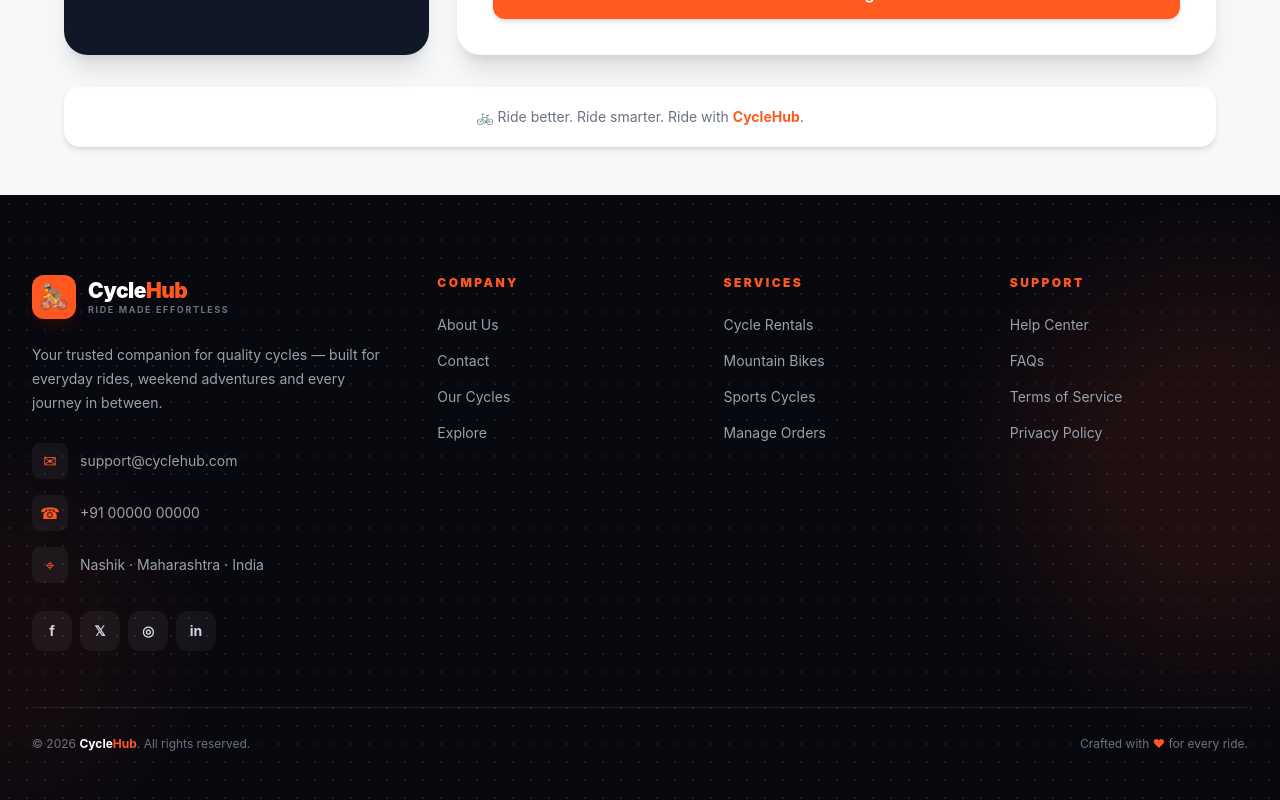
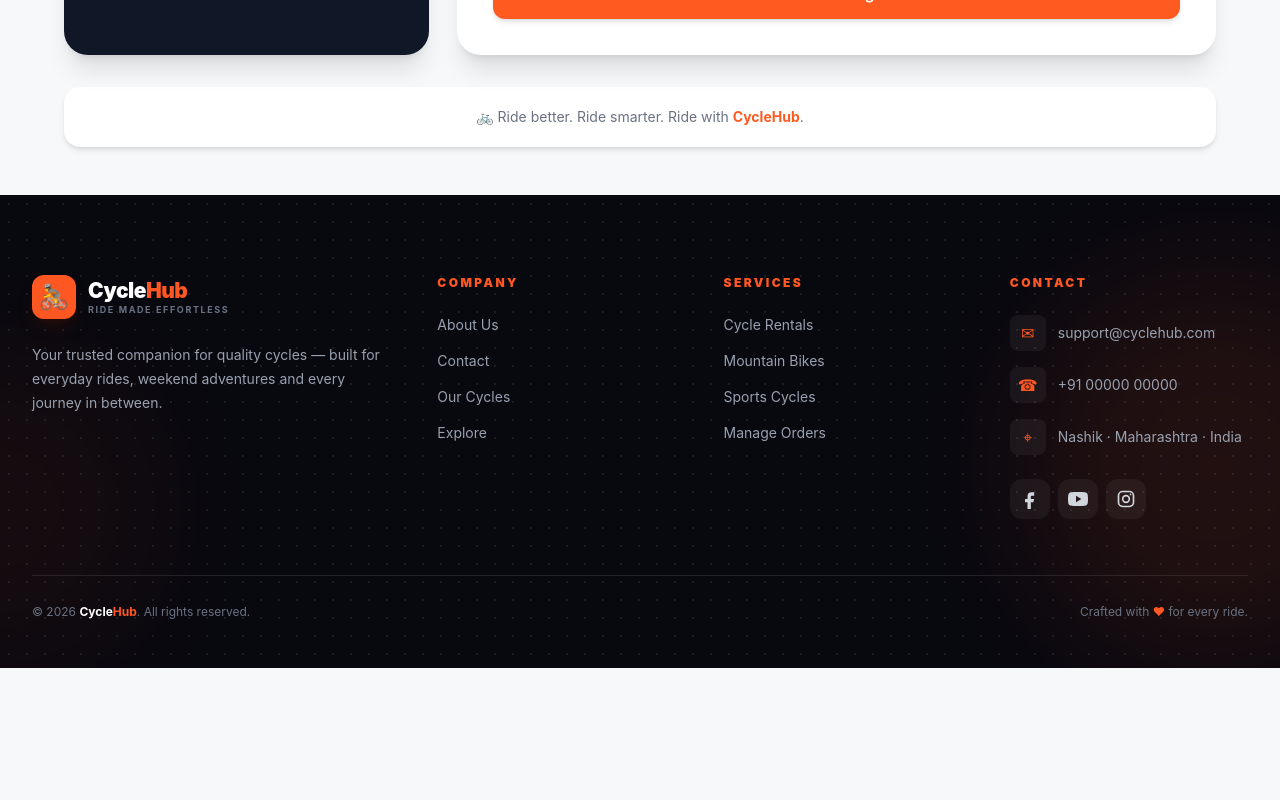
Before and after one commit to SejalPhalak/cycle-shop-final-project, a React (Vite) app in the folder client/: page /contact in a window 1280 px wide. Shown: the part 928-1728 px from the top of the page. After the commit the page ends 1596 px from the top, so only its background shows below. Built offline with nearby package versions, Linux system fonts and the light colour scheme; no server answers.

Commit message:
update footer

```diff
--- a/client/src/components/Footer.jsx
+++ b/client/src/components/Footer.jsx
@@ -5,21 +5,21 @@ function Footer() {
   return (
     <footer className="relative overflow-hidden bg-[#08080f] text-white">
 
-      {/* Background Glow */}
+      {/* ================= BACKGROUND GLOW ================= */}
 
       <div className="pointer-events-none absolute -right-32 top-20 h-96 w-96 rounded-full bg-[#ff5722] opacity-10 blur-3xl"></div>
 
       <div className="pointer-events-none absolute -left-40 bottom-0 h-80 w-80 rounded-full bg-[#ff5722] opacity-5 blur-3xl"></div>
 
 
-      {/* Dot Pattern */}
+      {/* ================= DOT PATTERN ================= */}
 
       <div className="pointer-events-none absolute inset-0 opacity-[0.08]">
         <div className="h-full w-full bg-[radial-gradient(circle_at_center,_white_1px,_transparent_1px)] [background-size:18px_18px]"></div>
       </div>
 
 
-      {/* Main Footer */}
+      {/* ================= MAIN FOOTER ================= */}
 
       <div className="relative mx-auto max-w-[1280px] px-5 pb-12 pt-16 sm:px-8 lg:pt-20">
 
@@ -61,90 +61,6 @@ function Footer() {
               built for everyday rides, weekend adventures
               and every journey in between.
             </p>
-
-
-            {/* Contact */}
-
-            <div className="mt-7 space-y-4">
-
-              <div className="flex items-center gap-3">
-
-                <div className="flex h-9 w-9 items-center justify-center rounded-lg bg-white/5 text-[#ff5722]">
-                  ✉
-                </div>
-
-                <span className="text-sm text-gray-400">
-                  support@cyclehub.com
-                </span>
-
-              </div>
-
-
-              <div className="flex items-center gap-3">
-
-                <div className="flex h-9 w-9 items-center justify-center rounded-lg bg-white/5 text-[#ff5722]">
-                  ☎
-                </div>
-
-                <span className="text-sm text-gray-400">
-                  +91 00000 00000
-                </span>
-
-              </div>
-
-
-              <div className="flex items-center gap-3">
-
-                <div className="flex h-9 w-9 items-center justify-center rounded-lg bg-white/5 text-[#ff5722]">
-                  ⌖
-                </div>
-
-                <span className="text-sm text-gray-400">
-                  Nashik · Maharashtra · India
-                </span>
-
-              </div>
-
-            </div>
-
-
-            {/* Social */}
-
-            <div className="mt-7 flex gap-2">
-
-              <a
-                href="#"
-                aria-label="Facebook"
-                className="flex h-10 w-10 items-center justify-center rounded-xl bg-white/5 text-sm font-bold text-gray-300 transition duration-300 hover:-translate-y-1 hover:bg-[#ff5722] hover:text-white"
-              >
-                f
-              </a>
-
-              <a
-                href="#"
-                aria-label="Twitter"
-                className="flex h-10 w-10 items-center justify-center rounded-xl bg-white/5 text-sm font-bold text-gray-300 transition duration-300 hover:-translate-y-1 hover:bg-[#ff5722] hover:text-white"
-              >
-                𝕏
-              </a>
-
-              <a
-                href="#"
-                aria-label="Instagram"
-                className="flex h-10 w-10 items-center justify-center rounded-xl bg-white/5 text-sm font-bold text-gray-300 transition duration-300 hover:-translate-y-1 hover:bg-[#ff5722] hover:text-white"
-              >
-                ◎
-              </a>
-
-              <a
-                href="#"
-                aria-label="LinkedIn"
-                className="flex h-10 w-10 items-center justify-center rounded-xl bg-white/5 text-sm font-bold text-gray-300 transition duration-300 hover:-translate-y-1 hover:bg-[#ff5722] hover:text-white"
-              >
-                in
-              </a>
-
-            </div>
 
           </div>
 
@@ -235,43 +151,167 @@ function Footer() {
           </div>
 
 
-          {/* ================= SUPPORT ================= */}
+          {/* ================= CONTACT ================= */}
 
           <div>
 
             <h3 className="mb-6 text-xs font-black uppercase tracking-[0.2em] text-[#ff5722]">
-              Support
+              Contact
             </h3>
 
-            <div className="flex flex-col gap-4">
 
-              <Link
-                to="/contact"
-                className="text-sm text-gray-400 transition hover:translate-x-1 hover:text-white"
-              >
-                Help Center
-              </Link>
+            {/* ================= EMAIL ================= */}
 
-              <Link
-                to="/contact"
-                className="text-sm text-gray-400 transition hover:translate-x-1 hover:text-white"
-              >
-                FAQs
-              </Link>
+            <a
+              href="mailto:support@cyclehub.com"
+              className="mb-4 flex items-center gap-3 group"
+            >
+
+              <div className="flex h-9 w-9 shrink-0 items-center justify-center rounded-lg bg-white/5 text-[#ff5722] transition group-hover:bg-[#ff5722] group-hover:text-white">
+                ✉
+              </div>
+
+              <span className="text-sm text-gray-400 transition group-hover:text-white">
+                support@cyclehub.com
+              </span>
+
+            </a>
+
+
+            {/* ================= PHONE ================= */}
+
+            <a
+              href="tel:+910000000000"
+              className="mb-4 flex items-center gap-3 group"
+            >
+
+              <div className="flex h-9 w-9 shrink-0 items-center justify-center rounded-lg bg-white/5 text-[#ff5722] transition group-hover:bg-[#ff5722] group-hover:text-white">
+                ☎
+              </div>
+
+              <span className="text-sm text-gray-400 transition group-hover:text-white">
+                +91 00000 00000
+              </span>
+
+            </a>
+
+
+            {/* ================= ADDRESS ================= */}
+
+            <a
+              href="https://www.google.com/maps/search/?api=1&query=Nashik%2C%20Maharashtra%2C%20India"
+              target="_blank"
+              rel="noopener noreferrer"
+              className="mb-6 flex items-center gap-3 group"
+            >
+
+              <div className="flex h-9 w-9 shrink-0 items-center justify-center rounded-lg bg-white/5 text-[#ff5722] transition group-hover:bg-[#ff5722] group-hover:text-white">
+                ⌖
+              </div>
+
+              <span className="text-sm text-gray-400 transition group-hover:text-white">
+                Nashik · Maharashtra · India
+              </span>
+
+            </a>
+
+
+            {/* ================= SOCIAL MEDIA ================= */}
+
+            <div className="flex gap-2">
+
+
+              {/* FACEBOOK */}
 
               <a
-                href="#"
-                className="text-sm text-gray-400 transition hover:translate-x-1 hover:text-white"
+                href="https://www.facebook.com/"
+                target="_blank"
+                rel="noopener noreferrer"
+                aria-label="Facebook"
+                title="Facebook"
+                className="flex h-10 w-10 items-center justify-center rounded-xl bg-white/5 text-gray-300 transition duration-300 hover:-translate-y-1 hover:bg-[#1877F2] hover:text-white"
               >
-                Terms of Service
+
+                <svg
+                  xmlns="http://www.w3.org/2000/svg"
+                  viewBox="0 0 24 24"
+                  fill="currentColor"
+                  className="h-5 w-5"
+                >
+                  <path d="M14 8h3V4h-3c-3.3 0-5 1.7-5 5v3H6v4h3v8h4v-8h3l1-4h-4V9c0-.7.3-1 1-1z" />
+                </svg>
+
               </a>
 
+
+              {/* YOUTUBE */}
+
               <a
-                href="#"
-                className="text-sm text-gray-400 transition hover:translate-x-1 hover:text-white"
+                href="https://www.youtube.com/"
+                target="_blank"
+                rel="noopener noreferrer"
+                aria-label="YouTube"
+                title="YouTube"
+                className="flex h-10 w-10 items-center justify-center rounded-xl bg-white/5 text-gray-300 transition duration-300 hover:-translate-y-1 hover:bg-[#FF0000] hover:text-white"
               >
-                Privacy Policy
+
+                <svg
+                  xmlns="http://www.w3.org/2000/svg"
+                  viewBox="0 0 24 24"
+                  fill="currentColor"
+                  className="h-5 w-5"
+                >
+                  <path d="M23.5 6.2a3 3 0 0 0-2.1-2.1C19.5 3.5 12 3.5 12 3.5s-7.5 0-9.4.6A3 3 0 0 0 .5 6.2 31 31 0 0 0 0 12a31 31 0 0 0 .5 5.8 3 3 0 0 0 2.1 2.1c1.9.6 9.4.6 9.4.6s7.5 0 9.4-.6a3 3 0 0 0 2.1-2.1A31 31 0 0 0 24 12a31 31 0 0 0-.5-5.8zM9.6 15.8V8.2l6.4 3.8-6.4 3.8z" />
+                </svg>
+
               </a>
+
+
+              {/* INSTAGRAM */}
+
+              <a
+                href="https://www.instagram.com/"
+                target="_blank"
+                rel="noopener noreferrer"
+                aria-label="Instagram"
+                title="Instagram"
+                className="flex h-10 w-10 items-center justify-center rounded-xl bg-white/5 text-gray-300 transition duration-300 hover:-translate-y-1 hover:bg-[#E4405F] hover:text-white"
+              >
+
+                <svg
+                  xmlns="http://www.w3.org/2000/svg"
+                  viewBox="0 0 24 24"
+                  fill="none"
+                  stroke="currentColor"
+                  strokeWidth="2"
+                  className="h-5 w-5"
+                >
+                  <rect
+                    x="3"
+                    y="3"
+                    width="18"
+                    height="18"
+                    rx="5"
+                  />
+
+                  <circle
+                    cx="12"
+                    cy="12"
+                    r="4"
+                  />
+
+                  <circle
+                    cx="17.5"
+                    cy="6.5"
+                    r="1"
+                    fill="currentColor"
+                    stroke="none"
+                  />
+
+                </svg>
+
+              </a>
+
 
             </div>
 
@@ -288,17 +328,22 @@ function Footer() {
 
             <p>
               © 2026{" "}
+
               <span className="font-bold text-white">
                 Cycle<span className="text-[#ff5722]">Hub</span>
               </span>
+
               . All rights reserved.
             </p>
 
+
             <p>
               Crafted with{" "}
+
               <span className="text-[#ff5722]">
                 ♥
               </span>{" "}
+
               for every ride.
             </p>
 
@@ -313,6 +358,3 @@ function Footer() {
 }
 
 export default Footer;
-// update code for Footer.jsx
-
-// update code for Footer.jsx
--- a/client/src/pages/Contact.jsx
+++ b/client/src/pages/Contact.jsx
@@ -2,7 +2,9 @@
 import React from "react";
 
 function Contact() {
-  return (
+const handleSubmit = () => {
+  alert("We will connect you soon!");
+};  return (
     <div className="min-h-screen bg-[var(--color-bg)] px-4 py-12 sm:px-6 lg:px-8">
 
       <div className="mx-auto max-w-6xl">
@@ -210,6 +212,7 @@ function Contact() {
 
               <button
                 type="submit"
+                onClick={handleSubmit}
                 className="w-full rounded-xl bg-[var(--color-primary)] px-6 py-3.5 font-semibold text-white shadow-md transition duration-200 hover:-translate-y-0.5 hover:bg-[var(--color-dark-blue)] hover:shadow-lg"
               >
                 Send Message →
```
